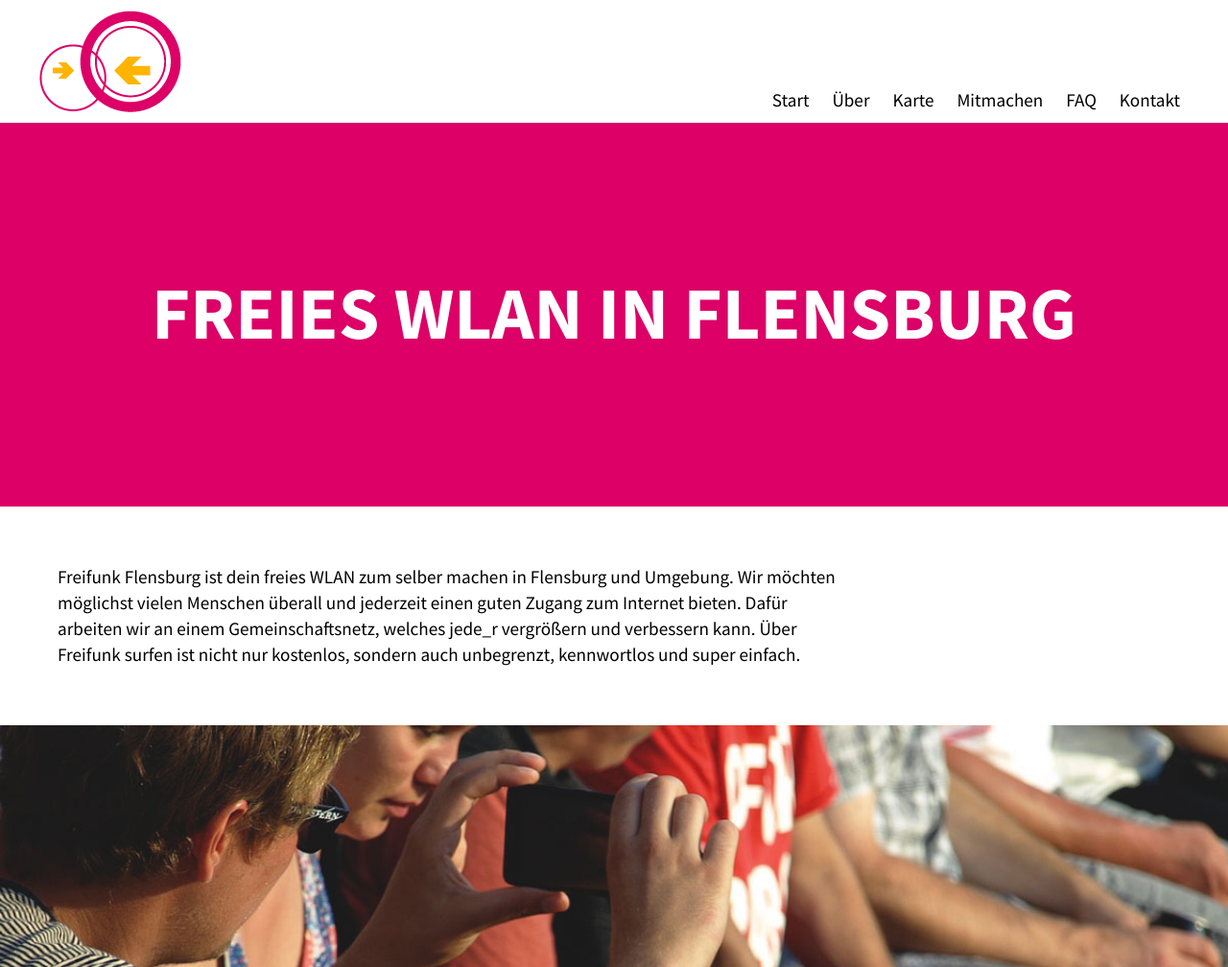
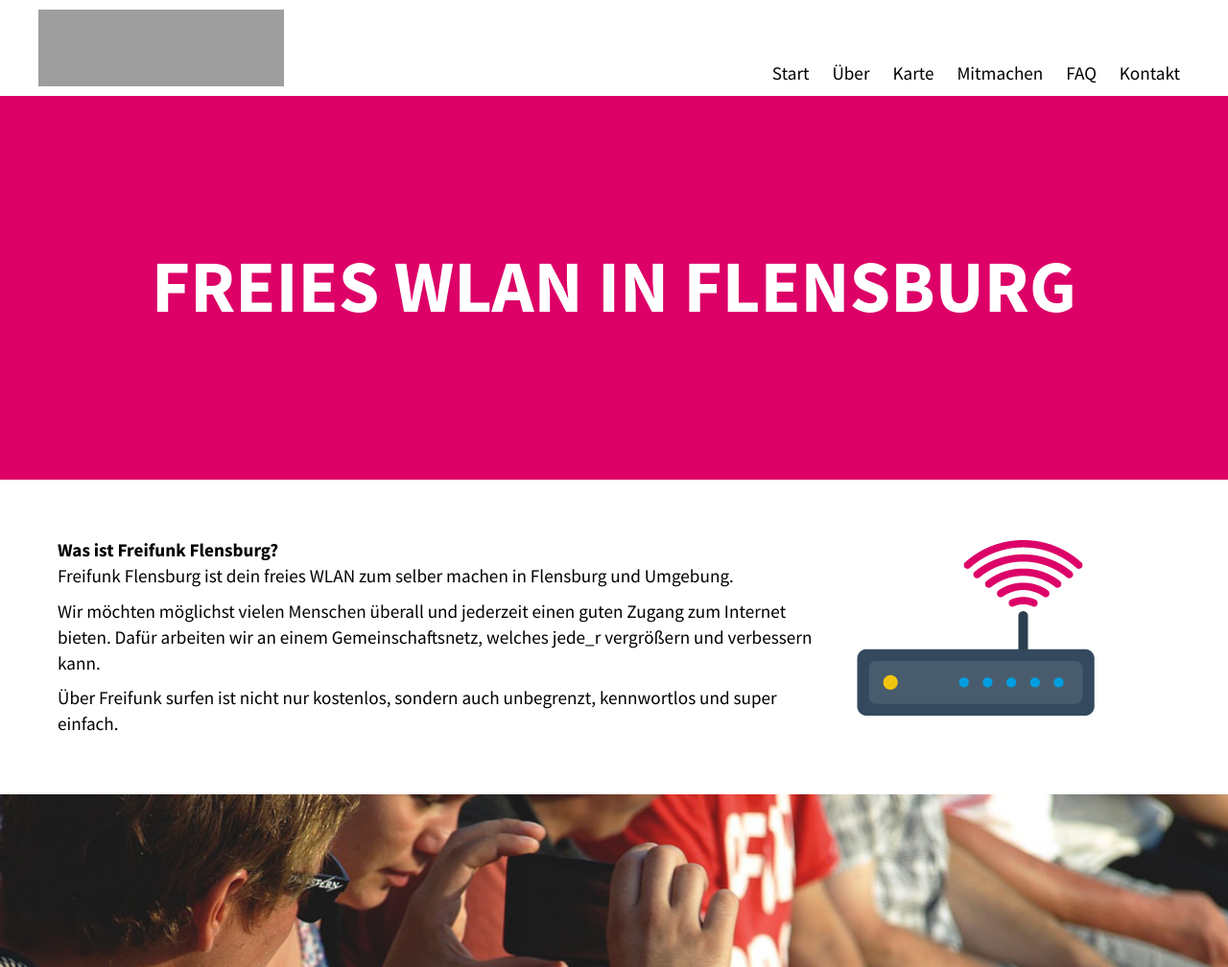
Before and after one commit to freifunk-flensburg/website, a PHP site: page / in a window 1280 px wide. Shown: the top 1008 px of the page at 96% size. Run offline with PHP 8.4, Linux system fonts and the light colour scheme; some libraries are stand-ins or nearby versions; grey boxes are pictures that could not be loaded.

Commit message:
logo and navigation fixed

```diff
--- a/assets/javascripts/jquery.main.js
+++ b/assets/javascripts/jquery.main.js
@@ -82,7 +82,7 @@ $(document).ready(function() {
             icon: myIcon,
             scrollWheelZoom: false,
             center: [54.790961, 9.435912],
-            zoom: 12
+            zoom: 13
         });
 
         L.tileLayer('http://otile1.mqcdn.com/tiles/1.0.0/map/{z}/{x}/{y}.png', {
--- a/assets/stylesheets/style.css
+++ b/assets/stylesheets/style.css
@@ -124,6 +124,14 @@ img {
     vertical-align: bottom;
 }
 
+p {
+    margin-bottom: 10px;
+}
+
+p:last-child {
+    margin-bottom: 0;
+}
+
 ::-moz-selection {
     background: #dc0067;
     color: #ffffff;
@@ -166,24 +174,26 @@ img {
     header (logo + navigation)
 */
 
-.main-header {
+.main-header-wrap {
+    background-color: #ffffff;
+    width: 100%;
+}
+
+.main-header-wrap header {
     position: relative;
     max-width: 1200px;
     margin: 0 auto;
 }
 
-html.sticky .main-header {
+html.sticky .main-header-wrap {
+    border-bottom: 2px solid #d3d3d3;
     position: fixed;
     top: 0;
-    z-index: 2;
-    width: 1200px;
-    margin: 0 auto;
-    background-color: #ffffff;
-    border-bottom: 2px solid #d3d3d3;
+    z-index: 2342;
 }
 
 .logo {
-    width: 150px;
+    width: 256px;
     padding: 10px 0;
     transition: 300ms width;
     -moz-transition: 300ms width;
@@ -196,12 +206,18 @@ html.sticky .main-header {
     background: transparent url(../images/freifunk-flensburg.png) 0 0 no-repeat;
     background-size: 100% auto;
     height: 0;
-    padding-top: 72%;
+    padding-top: 31.25%;
 }
 
 html.sticky .logo {
-    width: 75px;
+    width: 200px;
     padding: 10px;
+    margin-left: -90px
+}
+
+html.sticky .logo a {
+    background-position: 110px 0;
+    overflow: hidden;
 }
 
 .main-navigation {
@@ -372,9 +430,20 @@ html.sticky .logo {
     float: right;
 }
 /*about-section*/
-.about_main{
-    width: 70%;
+.about_main {
 
+}
+
+.about_main figure {
+    width: 30%;
+    padding-left: 20px;
+    float: right;
+}
+
+.about_main:after {
+    content: '';
+    clear: both;
+    display: block;
 }
 
 /*
--- a/content/about.php
+++ b/content/about.php
@@ -1,3 +1,9 @@
 <div class="about_main">
-<p>Freifunk Flensburg ist dein freies WLAN zum selber machen in Flensburg und Umgebung. Wir möchten möglichst vielen Menschen überall und jederzeit einen guten Zugang zum Internet bieten. Dafür arbeiten wir an einem Gemeinschaftsnetz, welches jede_r vergrößern und verbessern kann. Über Freifunk surfen ist nicht nur kostenlos, sondern auch unbegrenzt, kennwortlos und super einfach.</p>
+    <figure>
+        <img src="media/router.png">
+    </figure>
+    <h3>Was ist Freifunk Flensburg?</h3>
+    <p>Freifunk Flensburg ist dein freies WLAN zum selber machen in Flensburg und Umgebung.</p>
+    <p>Wir möchten möglichst vielen Menschen überall und jederzeit einen guten Zugang zum Internet bieten. Dafür arbeiten wir an einem Gemeinschaftsnetz, welches jede_r vergrößern und verbessern kann.</p>
+    <p>Über Freifunk surfen ist nicht nur kostenlos, sondern auch unbegrenzt, kennwortlos und super einfach.</p>
 </div>
--- a/content/participate.php
+++ b/content/participate.php
@@ -1 +1,20 @@
-<p>Inhalt</p>
+<ul class="participate_list">
+    <li class="active">
+        <header>
+            <h3>Anfänger</h3>
+            <p>Du hast gerade erst von uns gehört und findest die Idee interessant?</p>
+        </header>
+    </li>
+    <li>
+        <header>
+            <h3>Freifunker</h3>
+            <p>Du bist schon länger dabei und bist auf der Suche nach passenden Informationen?</p>
+        </header>
+    </li>
+    <li>
+        <header>
+            <h3>Unterstützer</h3>
+            <p>Du findest das Projekte unterstützenswert und kannst materiell etwas beitragen?</p>
+        </header>
+    </li>
+</ul>
--- a/index.php
+++ b/index.php
@@ -18,7 +18,8 @@
             <aside class="browse-happy">Du benutzt einen <strong>veralteten</strong> Webbrowser. Einige Funktionen dieser Webseite werden leider nicht funktionieren. Du kannst einen neuen <a target="_blank" href="http://browsehappy.com/">sicheren Webbrowser herunterladen</a>, um dein Erlebnis auf unserer und anderen Internetseiten zu verbessern.</p></aside>
         <![endif]-->
 
-        <header class="main-header" id="main-header">
+        <div class="main-header-wrap">
+            <header id="main-header">
                 <h1 class="logo">
                     <a href="#start">Freifunk Flensburg</a>
                 </h1>
@@ -33,6 +34,7 @@
                     </ul>
                 </nav>
             </header>
+        </div>
         <main>
             <section name="start">
                 <?php include('content/start.php'); ?>
@@ -52,14 +54,14 @@
             <figure name="participate" class="section-image">
                 <img src="media/freifunk-flensburg-routerhafenspitze-by-fabian-horst.jpg">
                 <figcaption>
-                    <h2>Werde Freifunker</h2>
+                    <h2>Mach mit!</h2>
                 </figcaption>
             </figure>
             <section class="section-standard">
                 <?php include('content/participate.php'); ?>
             </section>
             <figure name="faq" class="section-image">
-                <img src="media/freifunk-flensburg-routerhafenspitze-by-fabian-horst.jpg">
+                <img src="media/freifunk-flensburg-fragen-by-fabian-horst.jpg">
                 <figcaption>
                     <h2>Fragen und Antworten</h2>
                 </figcaption>
```
Also changed, not shown: other parts of assets/stylesheets/style.css (+42 -0 lines), assets/images/freifunk-flensburg-bildmarke.png (renamed from assets/images/freifunk-flensburg.png), assets/images/freifunk-flensburg-bildmarke.svg (renamed from assets/images/freifunk-flensburg.svg), assets/images/logo-freifunk-flensburg.svg (deleted), media/freifunk-flensburg-fragen-by-fabian-horst.jpg (renamed from media/fragen-byFabianHorst.jpg), media/logo-freifunk-flensburg.png (deleted). Lines whose indentation alone changed are shown as unchanged.
